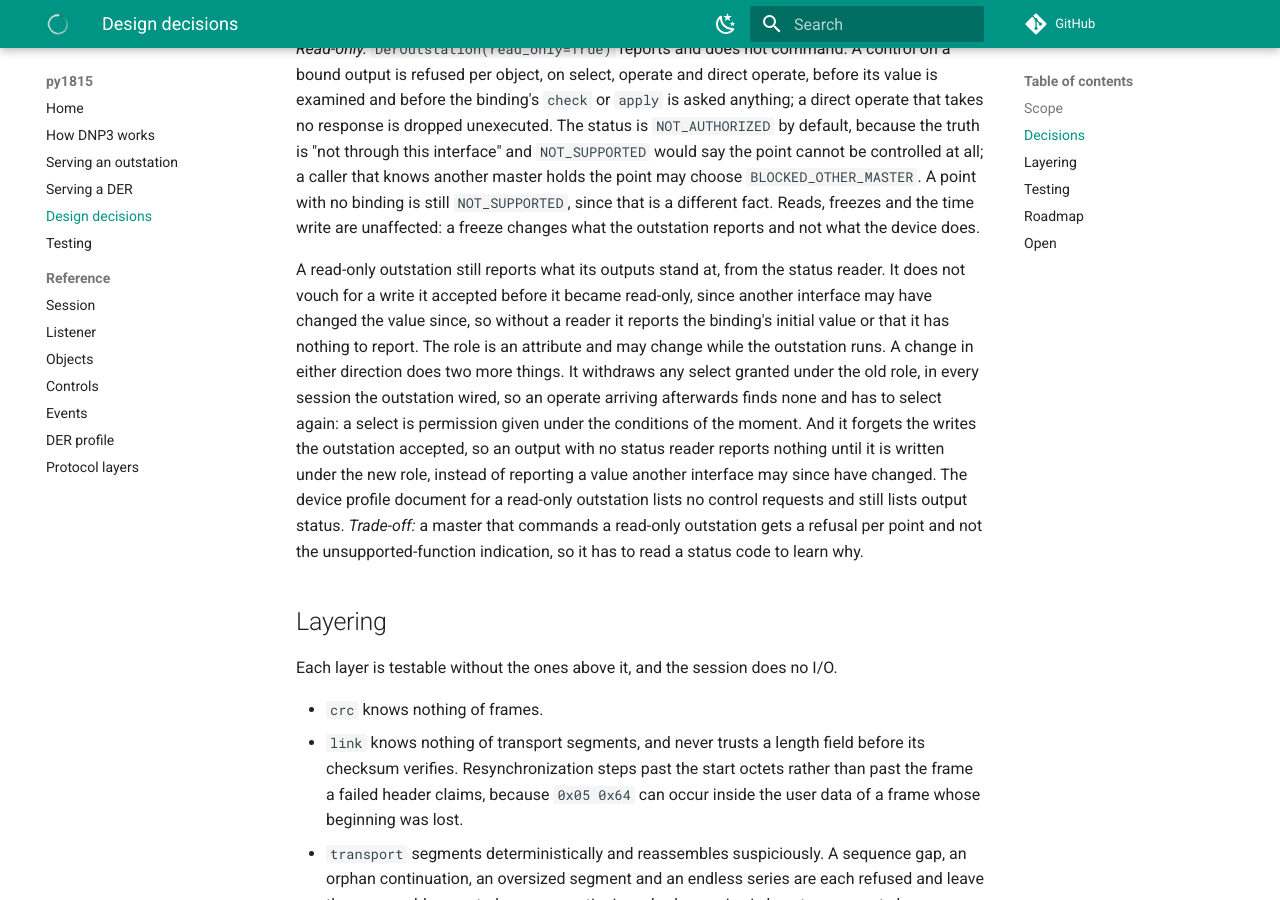
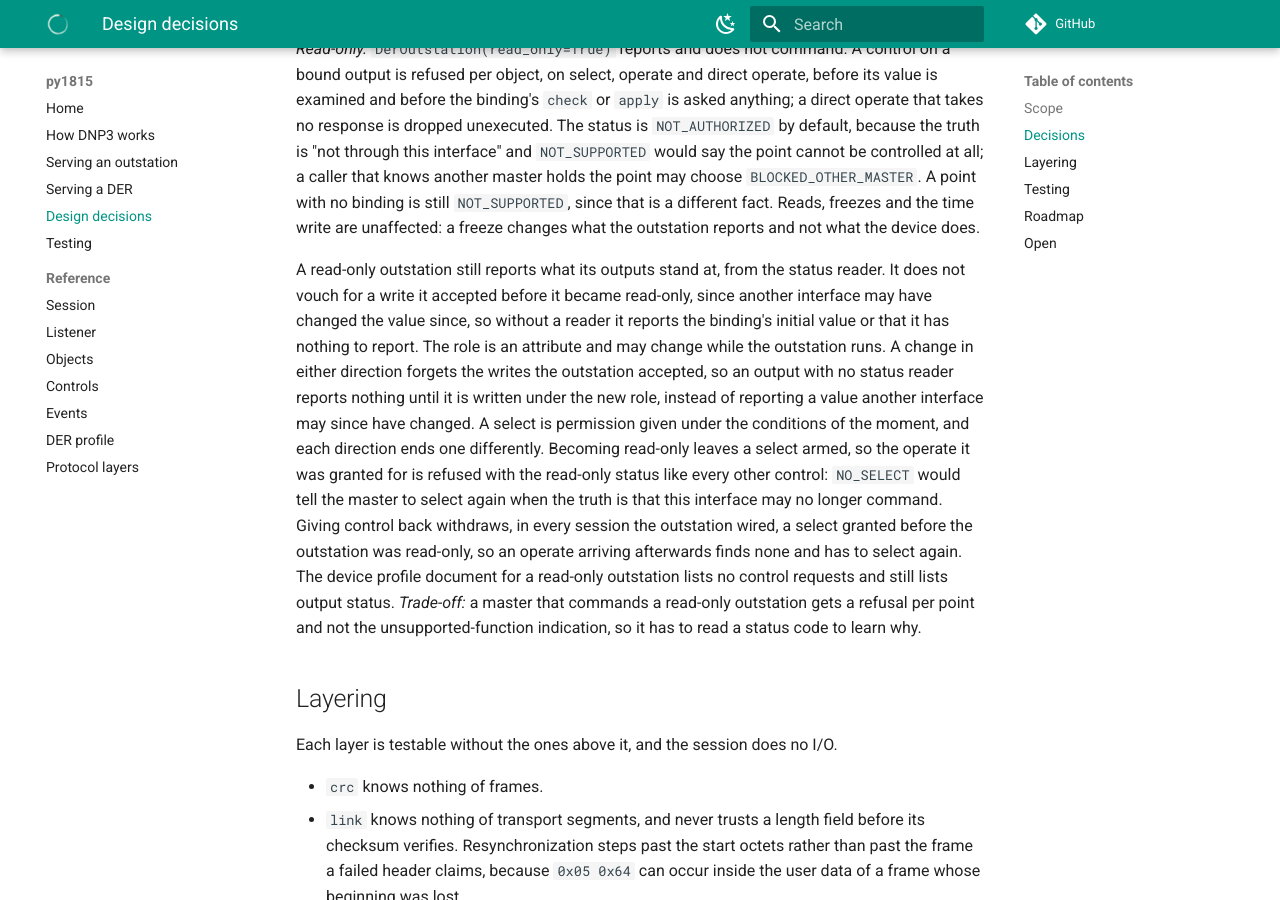
Before and after one commit to DERSecurity/py1815, an MkDocs documentation site: the page built from docs/DESIGN.md, in a window 1280 px wide and 900 px high, scrolled down 20241 px. Built offline with MkDocs 1.6.1 and Material for MkDocs 9.7.7, drawn with Linux system fonts in a browser that asks for light colours; comment, search, counter and statistics services are not loaded.

Commit message:
Refuse an operate as read-only when the role changed after its select
An outstation that became read-only between a select and its operate answered the operate NO_SELECT, because the change of role withdrew the select. That tells a master to select again when the truth is that this interface may no longer command. Becoming read-only now leaves the select armed, so the operate reaches the same refusal as every other control and carries read_only_status. Giving control back still withdraws a select granted before the read-only interval.

```diff
--- a/docs/DESIGN.md
+++ b/docs/DESIGN.md
@@ -869,13 +869,17 @@ A read-only outstation still reports what its outputs stand at, from the status
 does not vouch for a write it accepted before it became read-only, since another interface
 may have changed the value since, so without a reader it reports the binding's initial
 value or that it has nothing to report. The role is an attribute and may change while the
-outstation runs. A change in either direction does two more things. It withdraws any select
-granted under the old role, in every session the outstation wired, so an operate arriving
-afterwards finds none and has to select again: a select is permission given under the
-conditions of the moment. And it forgets the writes the outstation accepted, so an output
-with no status reader reports nothing until it is written under the new role, instead of
-reporting a value another interface may since have changed. The device profile document for a read-only outstation lists no control
-requests and still lists output status.
+outstation runs. A change in either direction forgets the writes the outstation accepted,
+so an output with no status reader reports nothing until it is written under the new role,
+instead of reporting a value another interface may since have changed. A select is
+permission given under the conditions of the moment, and each direction ends one
+differently. Becoming read-only leaves a select armed, so the operate it was granted for is
+refused with the read-only status like every other control: `NO_SELECT` would tell the
+master to select again when the truth is that this interface may no longer command. Giving
+control back withdraws, in every session the outstation wired, a select granted before the
+outstation was read-only, so an operate arriving afterwards finds none and has to select
+again. The device profile document for a read-only outstation lists no control requests
+and still lists output status.
 *Trade-off:* a master that commands a read-only outstation gets a refusal per point and
 not the unsupported-function indication, so it has to read a status code to learn why.
 
```
Also changed, not shown: changelog.d/64.added.md (+5 -3 lines), docs/der.md (+7 -5 lines), 2 other files.
